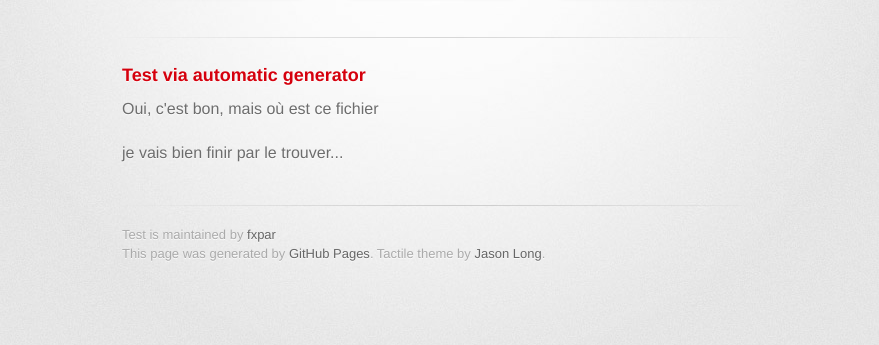
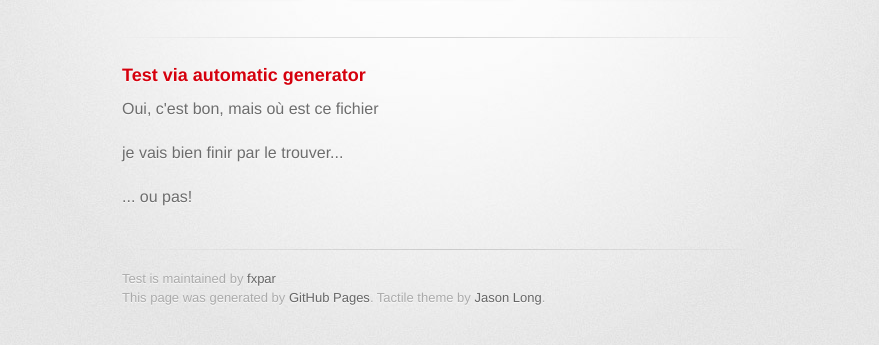
Before and after one commit to fxpar/test, a plain HTML site: page index.html in a window 1280 px wide. Shown: the part 209-554 px from the top of the page, without its empty margins (208-1087 px from the left). Drawn offline with Linux system fonts and the light colour scheme; a web font is replaced by a local one.

Commit message:
ligne 3 ou 4

```diff
--- a/index.html
+++ b/index.html
@@ -36,6 +36,7 @@
 
 <p>Oui, c'est bon, mais où est ce fichier</p>
 <p> je vais bien finir par le trouver...</p>
+<p> ... ou pas!</p>
         </section>
 
         <footer>
```
